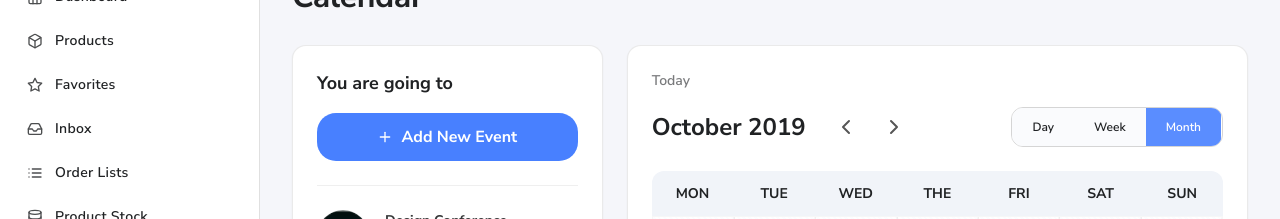
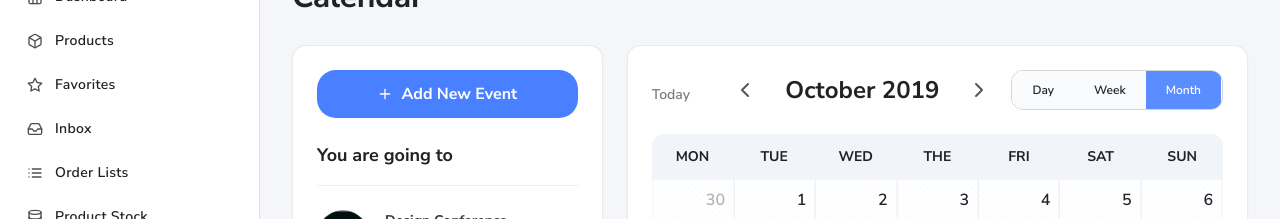
Before and after one commit to kiensamson0000/demo-ai-mcp, a React (Vite) app in the folder admin-dashboard-mcp-figma/: page /calendar in a window 1280 px wide. Shown: the part 123-342 px from the top of the page. Built offline with nearby package versions, Linux system fonts and the light colour scheme; sample sign-in values are in the browser's storage.

Commit message:
update calendar ui

```diff
--- a/admin-dashboard-mcp-figma/src/pages/Calendar.tsx
+++ b/admin-dashboard-mcp-figma/src/pages/Calendar.tsx
@@ -174,14 +174,13 @@ const Calendar: React.FC = () => {
           {/* Left Side - Events List */}
           <div className="w-full lg:w-1/3">
             <div className="bg-white rounded-[14px] border border-[#B9B9B9]/30 shadow-sm p-4 md:p-6 mb-6">
-              <h2 className="text-[18px] font-bold text-[#202224] mb-4">
-                You are going to
-              </h2>
-
               {/* Add New Event Button */}
               <button className="w-full bg-[#4880FF] hover:bg-[#4071e6] text-white font-bold py-3 px-4 rounded-lg mb-6 flex items-center justify-center transition-colors duration-200">
                 <FiPlus className="mr-2" /> Add New Event
               </button>
+              <h2 className="text-[18px] font-bold text-[#202224] mb-4">
+                You are going to
+              </h2>
 
               {/* Divider */}
               <div className="border-t border-[#E0E0E0] opacity-50 mb-6"></div>
@@ -256,6 +255,7 @@ const Calendar: React.FC = () => {
           {/* Right Side - Calendar */}
           <div className="w-full lg:w-2/3">
             <div className="bg-white rounded-[14px] border border-[#B9B9B9]/30 shadow-sm p-4 md:p-6">
+              <div className="flex justify-between items-center">
                 {/* Today indicator */}
                 <div className="text-[14px] font-semibold text-[#202224]/60 mb-4">
                   Today
@@ -264,12 +264,8 @@ const Calendar: React.FC = () => {
                 {/* Calendar Header */}
                 <div className="flex flex-col md:flex-row md:justify-between md:items-center mb-6 gap-4">
                   <div className="flex items-center">
-                  <h2 className="text-[20px] md:text-[24px] font-bold mr-6">
-                    {monthNames[currentMonth]} {currentYear}
-                  </h2>
-                  <div className="flex gap-4">
                     <button
-                      className="p-1 transition-colors hover:bg-gray-100 rounded-full"
+                      className="transition-colors hover:bg-gray-100 rounded-full p-1"
                       onClick={goToPrevMonth}
                     >
                       {/* Previous arrow button */}
@@ -289,8 +285,11 @@ const Calendar: React.FC = () => {
                         />
                       </svg>
                     </button>
+                    <h2 className="text-[20px] md:text-[24px] font-bold mx-6">
+                      {monthNames[currentMonth]} {currentYear}
+                    </h2>
                     <button
-                      className="p-1 transition-colors hover:bg-gray-100 rounded-full"
+                      className="transition-colors hover:bg-gray-100 rounded-full p-1"
                       onClick={goToNextMonth}
                     >
                       {/* Next arrow button */}
@@ -311,7 +310,6 @@ const Calendar: React.FC = () => {
                       </svg>
                     </button>
                   </div>
-                </div>
 
                   <div className="flex gap-0 border border-[#D5D5D5] rounded-[12px] overflow-hidden">
                     <button className="py-[10px] px-[20px] text-[12px] font-semibold text-[#202224] bg-[#FAFBFD] hover:bg-[#F0F3F9]">
@@ -324,6 +322,7 @@ const Calendar: React.FC = () => {
                       Month
                     </button>
                     <div className="border-l border-[#979797]/70 h-full opacity-70"></div>
+                  </div>
                 </div>
               </div>
 
```
Lines whose indentation alone changed are shown as unchanged.
